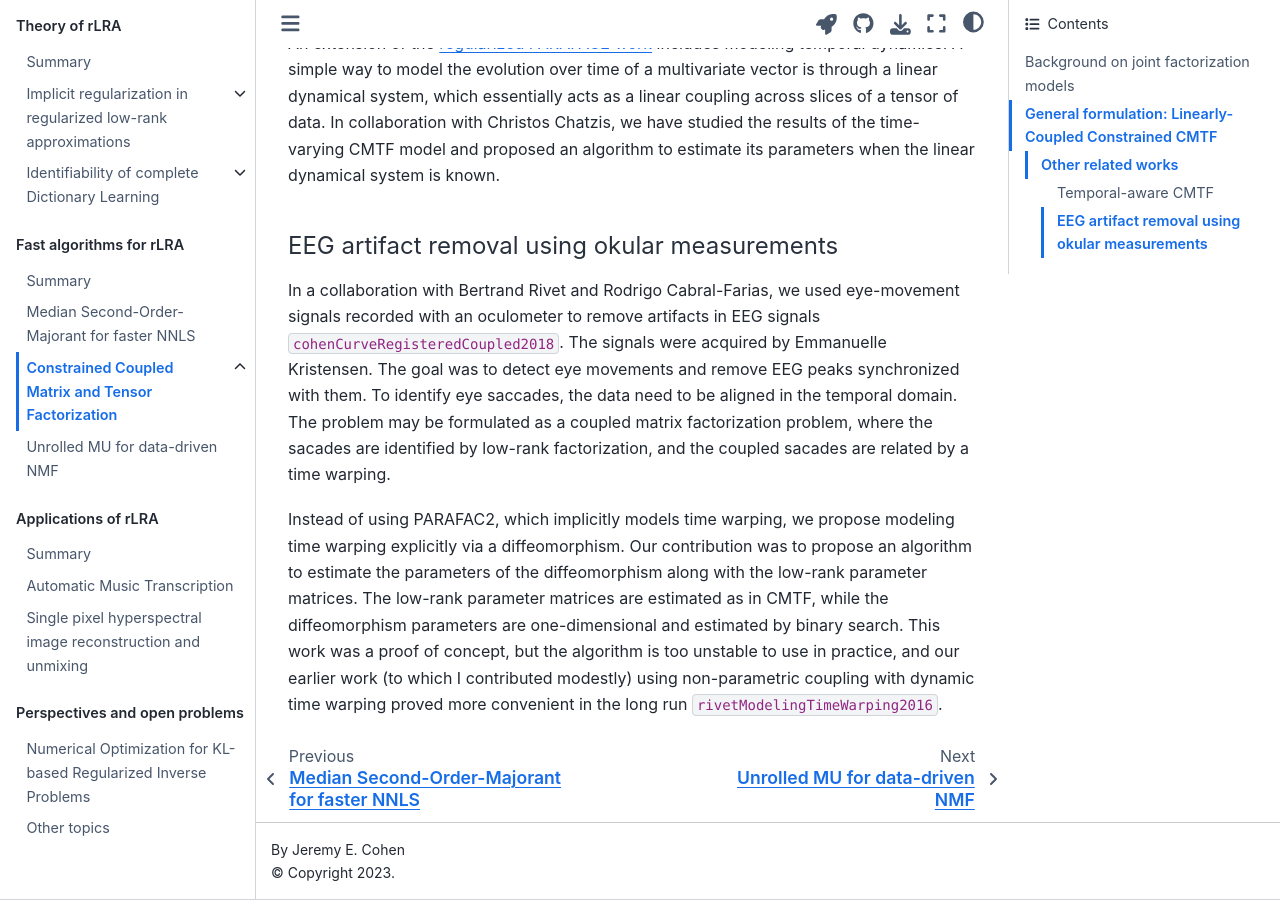
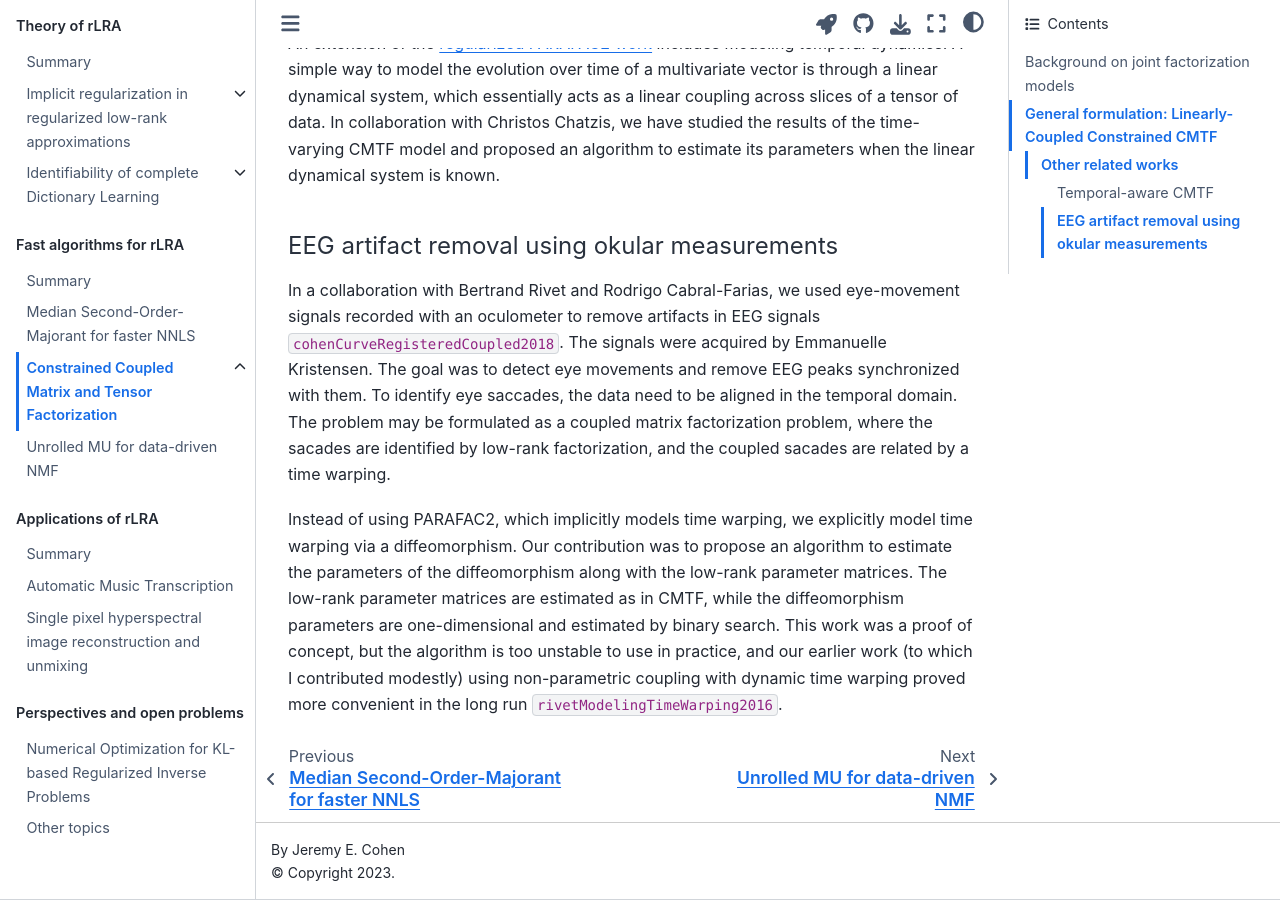
Before and after one commit to cohenjer/HDR, a Jupyter Book: the page built from part2/Fast_algorithms_for_rLRA/CMTF.md, in a window 1280 px wide and 900 px high, scrolled down 4994 px. Built offline with Jupyter Book 1.0.4 settings and Sphinx 7.4.7 and the Sphinx Book theme 1.1.4, drawn with Linux system fonts in a browser that asks for light colours; pages that are not in the unit, such as notebooks, are missing from menus; comment, search, counter and statistics services are not loaded; cross-references to code outside the pages are shown as plain code.

Commit message:
Fix text duplication in CMTF.md

```diff
--- a/part2/Fast_algorithms_for_rLRA/CMTF.md
+++ b/part2/Fast_algorithms_for_rLRA/CMTF.md
@@ -64,7 +64,7 @@ $$
 $$
 The first factor of the low-rank approximations of the tensor and the matrix is the same. This means that the same underlying patterns are sought in both datasets along the first mode. In practice, the two terms in the cost function should be balanced based on the SNR of each dataset {cite:p}`cohenJointTensorCompression2016`.
 
-CMTF assumes that the parameter matrix $A$ is shared across measurement modalities. Therefore, CMTF lacks flexibility in many applications, such as genomics and chemometrics, where some components cannot be observed by certain modalities due to physical constraints. It is then necessary to modify the CMTF model to share only a subset of components. This variant of CMTF is referred to as ACMTF {cite:p}`Acar2017ACMTF`. Another extension of CMTF assumes that the two modalities share a parameter matrix through a known linear relationship. This allows modeling possible variations in the sampling rates by linear interpolation {cite:p}`cabralfariasExploringMultimodalData2016`, or coupling only the derivatives of the components {cite:p}`rivetMultimodalApproachEstimate2015`. This work is [discussed below](#general-formulation-linearly-coupled-constrained-cmtf) .
+CMTF assumes that the parameter matrix $A$ is shared across measurement modalities. Therefore, CMTF lacks flexibility in many applications, such as genomics and chemometrics, where some components cannot be observed by certain modalities due to physical constraints. It is then necessary to modify the CMTF model to share only a subset of components. This variant of CMTF is referred to as ACMTF {cite:p}`Acar2017ACMTF`. Another extension of CMTF assumes that the two modalities share a parameter matrix through a known linear relationship. This allows modeling possible variations in the sampling rates by linear interpolation {cite:p}`cabralfariasExploringMultimodalData2016`, or coupling only the derivatives of the components {cite:p}`rivetMultimodalApproachEstimate2015`. This work is [discussed below](#general-formulation-linearly-coupled-constrained-cmtf).
 
 (subsec:parafac2-and-variants)=
 ### Parafac2 and variants
@@ -125,4 +125,4 @@ An extension of the [regularized PARAFAC2 work](../Fast_algorithms_for_rLRA/NNPa
 
 In a collaboration with Bertrand Rivet and Rodrigo Cabral-Farias, we used eye-movement signals recorded with an oculometer to remove artifacts in EEG signals {cite:p}`cohenCurveRegisteredCoupled2018`. The signals were acquired by Emmanuelle Kristensen. The goal was to detect eye movements and remove EEG peaks synchronized with them. To identify eye saccades, the data need to be aligned in the temporal domain. The problem may be formulated as a coupled matrix factorization problem, where the sacades are identified by low-rank factorization, and the coupled sacades are related by a time warping.
 
-Instead of using PARAFAC2, which implicitly models time warping, we propose modeling time warping explicitly via a diffeomorphism. Our contribution was to propose an algorithm to estimate the parameters of the diffeomorphism along with the low-rank parameter matrices. The low-rank parameter matrices are estimated as in CMTF, while the diffeomorphism parameters are one-dimensional and estimated by binary search. This work was a proof of concept, but the algorithm is too unstable to use in practice, and our earlier work (to which I contributed modestly) using non-parametric coupling with dynamic time warping proved more convenient in the long run {cite:p}`rivetModelingTimeWarping2016`.
+Instead of using PARAFAC2, which implicitly models time warping, we explicitly model time warping via a diffeomorphism. Our contribution was to propose an algorithm to estimate the parameters of the diffeomorphism along with the low-rank parameter matrices. The low-rank parameter matrices are estimated as in CMTF, while the diffeomorphism parameters are one-dimensional and estimated by binary search. This work was a proof of concept, but the algorithm is too unstable to use in practice, and our earlier work (to which I contributed modestly) using non-parametric coupling with dynamic time warping proved more convenient in the long run {cite:p}`rivetModelingTimeWarping2016`.
```
